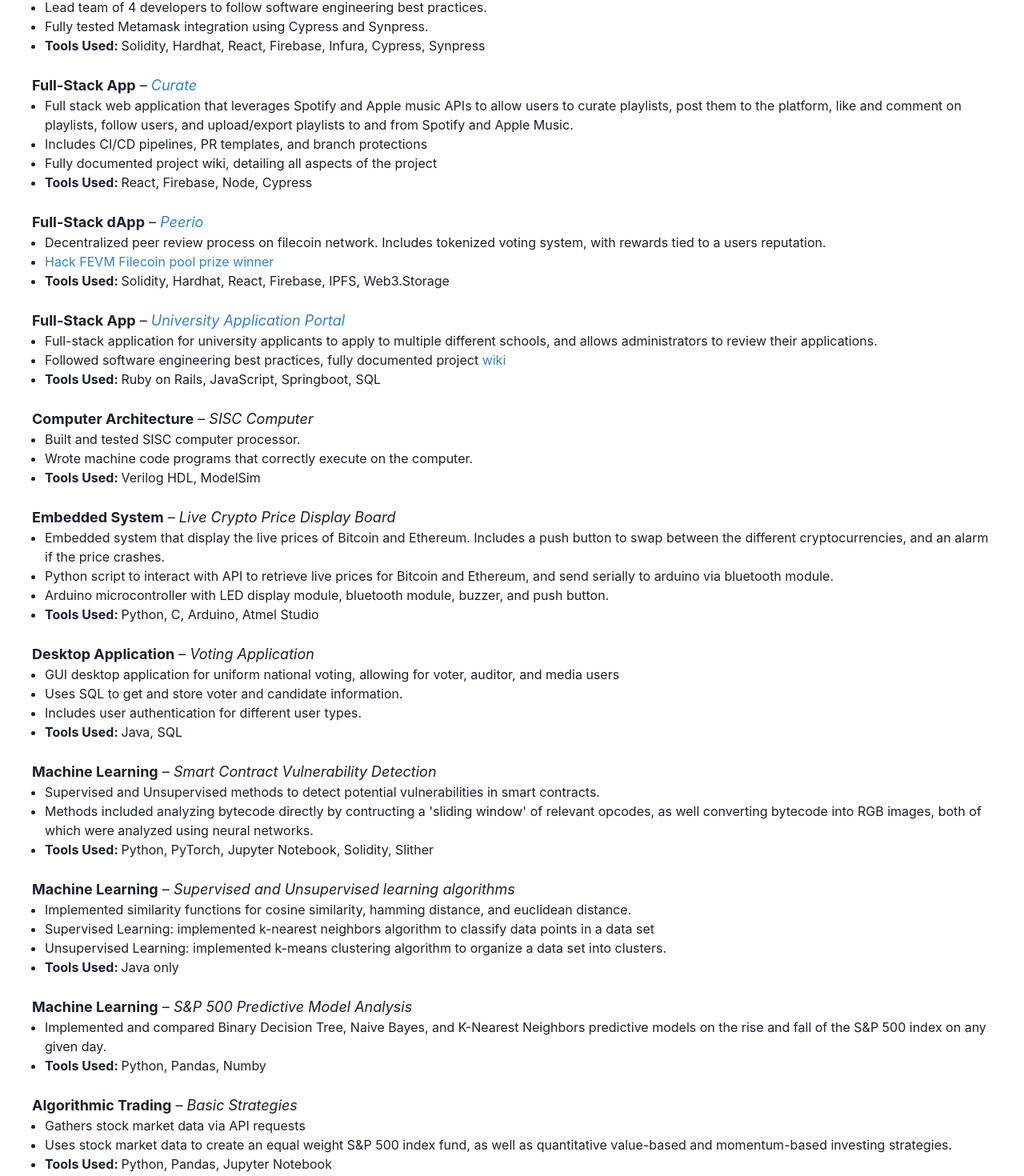
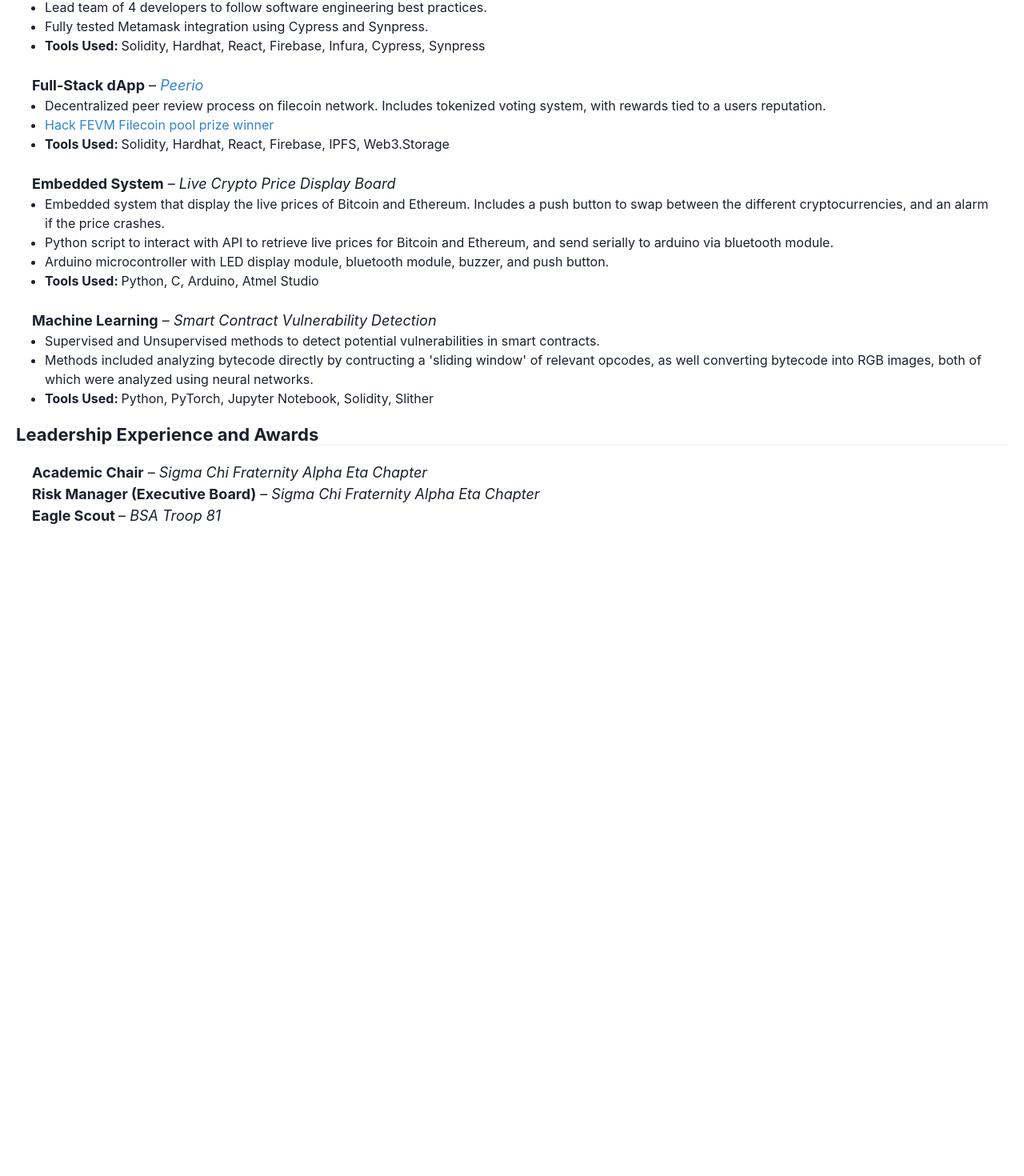
Before and after one commit to trbutler4/resume, a React (Create React App) app: page / in a window 1280 px wide. Shown: the part 1600-3070 px from the top of the page at 80% size. After the commit the page ends 2298 px from the top, so only its background shows below. Built offline with nearby package versions, Linux system fonts and the light colour scheme.

Commit message:
removed irrelevant stuff

```diff
--- a/src/App.js
+++ b/src/App.js
@@ -253,28 +253,6 @@
 
                 <br/>
                 <Text fontSize={18}>
-                    <strong>Full-Stack App</strong> &ndash; <em><Link href="https://github.com/sep-23/team_01/wiki" color="blue.500">Curate</Link></em>
-                </Text>
-                <UnorderedList>
-                    <ListItem>
-                        Full stack web application that leverages Spotify and Apple music APIs to
-                        allow users to curate playlists, post them to the platform, like and comment
-                        on playlists, follow users, and upload/export playlists to and from Spotify
-                        and Apple Music.
-                    </ListItem>
-                    <ListItem>
-                        Includes CI/CD pipelines, PR templates, and branch protections
-                    </ListItem>
-                    <ListItem>
-                        Fully documented project wiki, detailing all aspects of the project
-                    </ListItem>
-                    <ListItem>
-                        <strong>Tools Used: </strong> React, Firebase, Node, Cypress
-                    </ListItem>
-                </UnorderedList>
-
-                <br/>
-                <Text fontSize={18}>
                     <strong>Full-Stack dApp</strong> &ndash; <em><Link href="https://github.com/brandonsurh/peerio" color="blue.500">Peerio</Link></em>
                 </Text>
                 <UnorderedList>
@@ -289,41 +267,6 @@
                     </ListItem>
                     <ListItem>
                         <strong>Tools Used: </strong> Solidity, Hardhat, React, Firebase, IPFS, Web3.Storage
-                    </ListItem>
-                </UnorderedList>
-
-                <br/>
-                <Text fontSize={18}>
-                    <strong>Full-Stack App</strong> &ndash; <em><Link href="https://github.com/UIOWAjohnsonhj/selt2022_teamprojects-team-7" color='blue.500'>University Application Portal</Link></em>
-                </Text>
-                <UnorderedList>
-                    <ListItem>
-                        Full-stack application for university applicants to apply to multiple different schools,
-                        and allows administrators to review their applications.
-                    </ListItem>
-                    <ListItem>
-                        Followed software engineering best practices, fully documented project
-                        <Link href="https://github.com/UIOWAjohnsonhj/selt2022_teamprojects-team-7/wiki" color='blue.500'> wiki</Link>
-                    </ListItem>
-                    <ListItem>
-                        <strong>Tools Used: </strong>Ruby on Rails, JavaScript, Springboot, SQL
-                    </ListItem>
-                </UnorderedList>
-
-                <br/>
-                <Text fontSize={18}>
-                    <strong>Computer Architecture</strong> &ndash;
-                    <em> SISC Computer</em>
-                </Text>
-                <UnorderedList>
-                    <ListItem>
-                        Built and tested SISC computer processor.
-                    </ListItem>
-                    <ListItem>
-                        Wrote machine code programs that correctly execute on the computer.
-                    </ListItem>
-                    <ListItem>
-                        <strong>Tools Used: </strong> Verilog HDL, ModelSim
                     </ListItem>
                 </UnorderedList>
 
@@ -349,25 +292,6 @@
                     </ListItem>
                 </UnorderedList>
 
-                <br/>
-                <Text fontSize={18}>
-                    <strong>Desktop Application</strong> &ndash;
-                    <em> Voting Application</em>
-                </Text>
-                <UnorderedList>
-                    <ListItem>
-                        GUI desktop application for uniform national voting, allowing for voter, auditor, and media users
-                    </ListItem>
-                    <ListItem>
-                        Uses SQL to get and store voter and candidate information.
-                    </ListItem>
-                    <ListItem>
-                        Includes user authentication for different user types.
-                    </ListItem>
-                    <ListItem>
-                        <strong>Tools Used: </strong>Java, SQL
-                    </ListItem>
-                </UnorderedList>
 
                 <br/>
                 <Text fontSize={18}>
@@ -389,58 +313,6 @@
                     </ListItem>
                 </UnorderedList>
 
-                <br/>
-                <Text fontSize={18}>
-                    <strong>Machine Learning</strong> &ndash;
-                    <em> Supervised and Unsupervised learning algorithms</em>
-                </Text>
-                <UnorderedList>
-                    <ListItem>
-                        Implemented similarity functions for cosine similarity, hamming distance, and euclidean distance.
-                    </ListItem>
-                    <ListItem>
-                        Supervised Learning: implemented k-nearest neighbors algorithm to classify data points in a data set
-                    </ListItem>
-                    <ListItem>
-                        Unsupervised Learning: implemented k-means clustering algorithm to organize a data set into clusters.
-                    </ListItem>
-                    <ListItem>
-                        <strong>Tools Used: </strong> Java only
-                    </ListItem>
-                </UnorderedList>
-
-                <br/>
-                <Text fontSize={18}>
-                    <strong>Machine Learning</strong> &ndash;
-                    <em> S&P 500 Predictive Model Analysis</em>
-                </Text>
-                <UnorderedList>
-                    <ListItem>
-                        Implemented and compared Binary Decision Tree, Naive Bayes, and K-Nearest Neighbors predictive models
-                        on the rise and fall of the S&P 500 index on any given day.
-                    </ListItem>
-                    <ListItem>
-                        <strong>Tools Used: </strong> Python, Pandas, Numby
-                    </ListItem>
-                </UnorderedList>
-
-                <br/>
-                <Text fontSize={18}>
-                    <strong>Algorithmic Trading</strong> &ndash;
-                    <em> Basic Strategies</em>
-                </Text>
-                <UnorderedList>
-                    <ListItem>
-                        Gathers stock market data via API requests
-                    </ListItem>
-                    <ListItem>
-                        Uses stock market data to create an equal weight S&P 500 index fund, as well as quantitative value-based
-                        and momentum-based investing strategies.
-                    </ListItem>
-                    <ListItem>
-                        <strong>Tools Used: </strong> Python, Pandas, Jupyter Notebook
-                    </ListItem>
-                </UnorderedList>
             </Box>
 
             <Heading fontSize={22} textAlign={['left']}>Leadership Experience and Awards</Heading>
```
